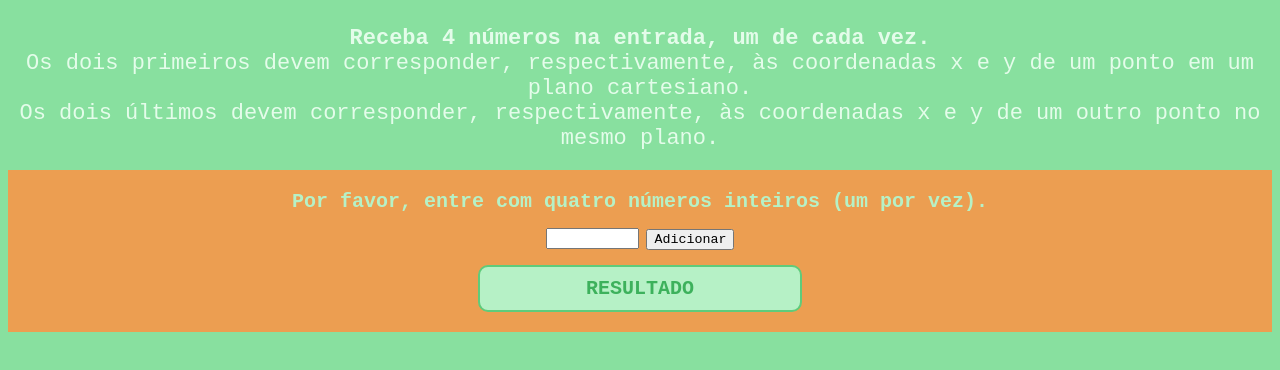
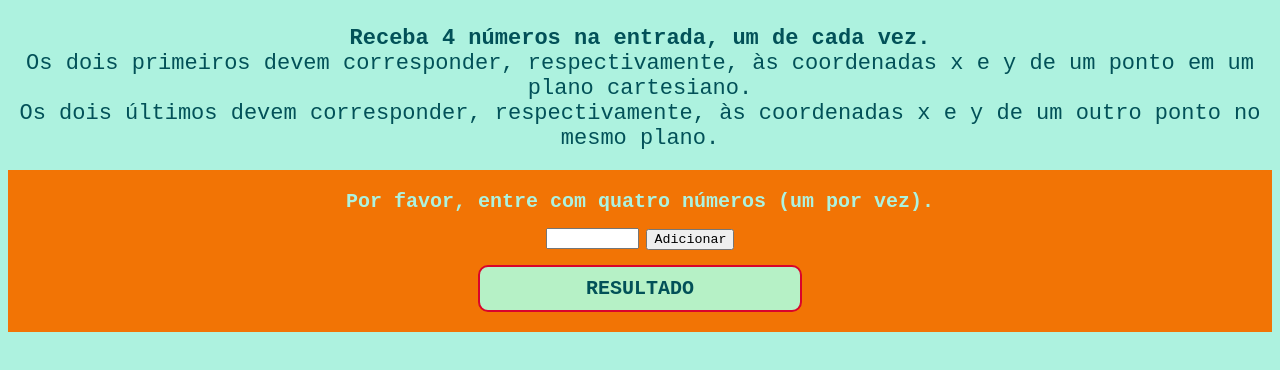
Before and after one commit to anamilanezi/javascript-practices, a plain HTML site: page algoritmos/distancia_dois_pontos.html in a window 1280 px wide. Drawn offline with Linux system fonts and the light colour scheme.

Commit message:
atualiza cores

```diff
--- a/algoritmos/distancia_dois_pontos.html
+++ b/algoritmos/distancia_dois_pontos.html
@@ -11,13 +11,13 @@
         body {
                 text-align: center;
                 place-content: center;
-                background-color: #88E09F;
+                background-color: #ADF2DF;
                 font-family: monospace;
-                color: #E4FCEA;
+                color: #025158;
             }
             .programa {
                 text-align: center;
-                background-color: #EC9E51;
+                background-color: #F27405;
                 padding: 20px;
             }
 
@@ -30,7 +30,7 @@
             h3 {
                 margin: 0;
                 font-size: 20px;
-                color: #B6F1C6
+                color: #ADF2DF
             }
 
             button {
@@ -47,11 +47,11 @@
 
             .resultado {
             background-color: #B6F1C6;
-            color: #3DB15C;
+            color: #025158;
             width: 300px;
             display: inline-block;
             padding: 10px;
-            border: 2px solid #5FCB7B;
+            border: 2px solid #D9042C;
             border-radius: 10px;
         }
 
@@ -62,7 +62,7 @@
 
     <h2><strong>Receba 4 números na entrada, um de cada vez.</strong><br> Os dois primeiros devem corresponder, respectivamente, às coordenadas x e y de um ponto em um plano cartesiano. <br>Os dois últimos devem corresponder, respectivamente, às coordenadas x e y de um outro ponto no mesmo plano.</h2>
     <div class="programa">
-        <h3>Por favor, entre com quatro números inteiros (um por vez).</h3><br>
+        <h3>Por favor, entre com quatro números (um por vez).</h3><br>
             <input/>
             <button id="adicionar">Adicionar</button><br><br>
             <h3 class="resultado">RESULTADO</h3>
```
Also changed, not shown: algoritmos/converte_segundos.html (+8 -4 lines), algoritmos/index.html (+2 -2 lines).
